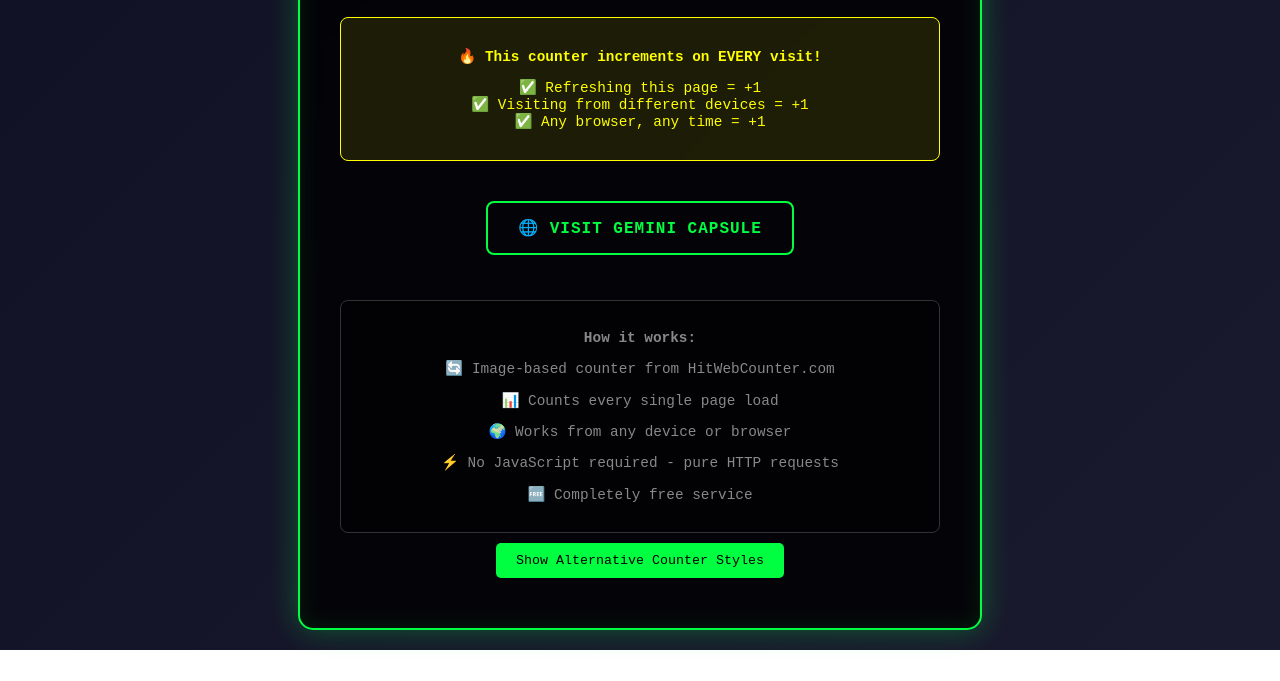
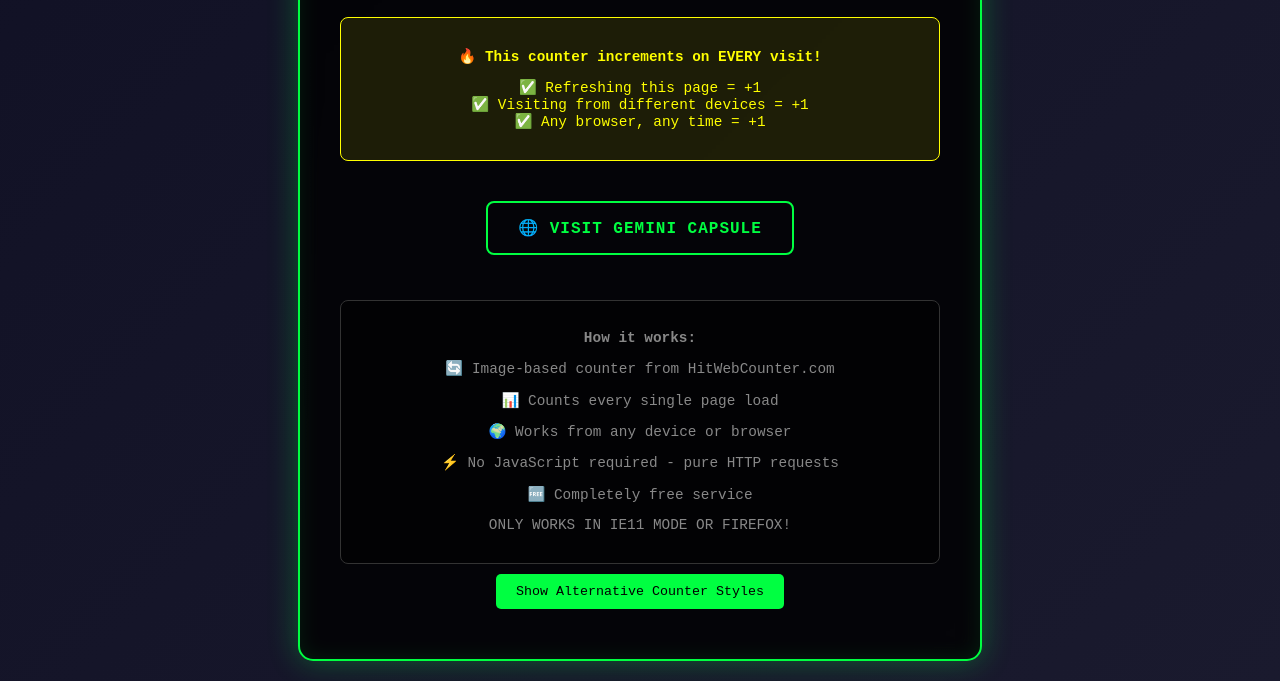
Before and after one commit to ronblue77/gemini-counter, a plain HTML site: page index.html in a window 1280 px wide. Shown: the part 676-1357 px from the top of the page. Before the commit the page ends 1326 px from the top, so only its background shows below. Drawn offline with Linux system fonts and the light colour scheme.

Commit message:
Update index.html

```diff
--- a/index.html
+++ b/index.html
@@ -181,6 +181,7 @@
             <p>🌍 Works from any device or browser</p>
             <p>⚡ No JavaScript required - pure HTTP requests</p>
             <p>🆓 Completely free service</p>
+            <p> ONLY WORKS IN IE11 MODE OR FIREFOX! </p>
         </div>
 
         <!-- Backup counter displays -->
```
